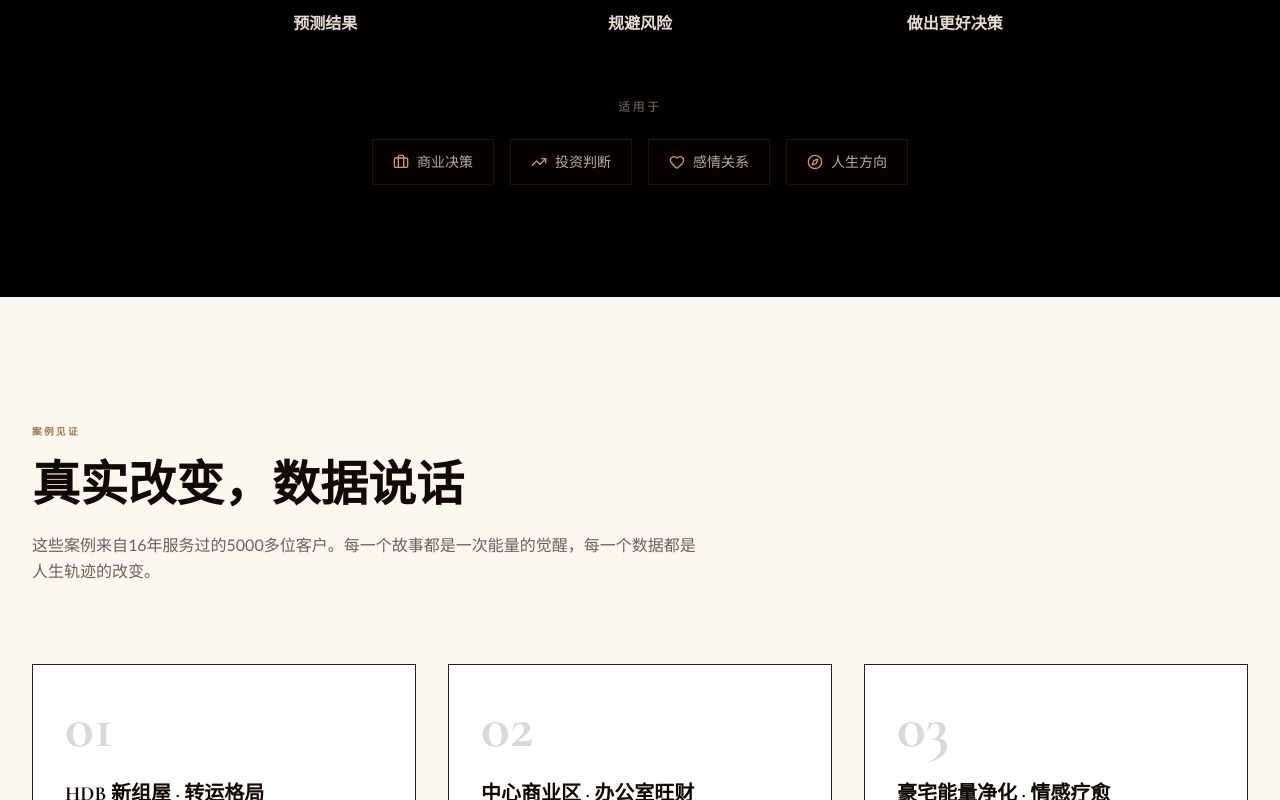
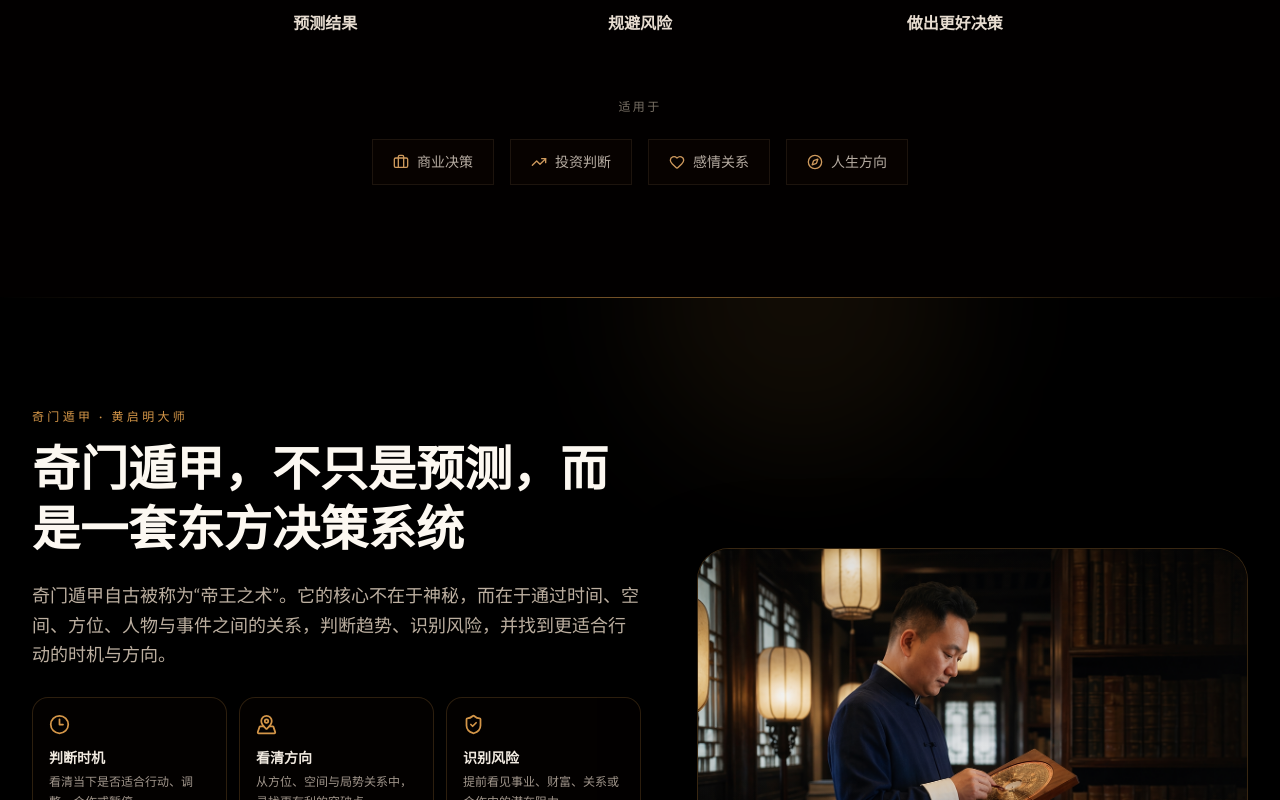
Before and after one commit to BODHIWONG/qmfeng-website, a Next.js app: page / in a window 1280 px wide. Shown: the part 3060-3860 px from the top of the page. Built offline with nearby package versions, Linux system fonts and the light colour scheme.

Commit message:
Add Qi Men and Master Qiming section to homepage

```diff
--- a/app/page.tsx
+++ b/app/page.tsx
@@ -6,6 +6,7 @@ import HeroSimple from "@/components/hero-simple";
 import TrustBar from "@/components/trust-bar";
 import ServiceCards from "@/components/service-cards";
 import DifferentiationSection from "@/components/differentiation-section";
+import QimenMasterSection from "@/components/qimen-master-section";
 import CasesSection from "@/components/cases-section";
 import TestimonialsSection from "@/components/testimonials-section";
 import VideoSection from "@/components/video-section";
@@ -34,25 +35,28 @@ export default function Home() {
         {/* SECTION 4 — WHY MASTER QIMING */}
         <DifferentiationSection />
 
-        {/* SECTION 5 — CASE STUDIES */}
+        {/* SECTION 5 — QI MEN DUN JIA + MASTER QIMING */}
+        <QimenMasterSection />
+
+        {/* SECTION 6 — CASE STUDIES */}
         <CasesSection />
 
-        {/* SECTION 6 — TESTIMONIALS */}
+        {/* SECTION 7 — TESTIMONIALS */}
         <TestimonialsSection />
 
-        {/* SECTION 7 — VIDEO PROOF */}
+        {/* SECTION 8 — VIDEO PROOF */}
         <VideoSection />
 
-        {/* SECTION 8 — SPACE CLEARING AS A SPECIALISED SECTION */}
+        {/* SECTION 9 — SPACE CLEARING AS A SPECIALISED SECTION */}
         <EnergyClearingSection />
 
-        {/* SECTION 9 — PRODUCTS */}
+        {/* SECTION 10 — PRODUCTS */}
         <ProductsSection />
 
         {/* NEW — BLOG TRAFFIC MODULE */}
         <InsightsHomeCTA />
 
-        {/* SECTION 10 — STRONG CTA */}
+        {/* SECTION 11 — STRONG CTA */}
         <FinalCTA />
 
         <Footer />
```
